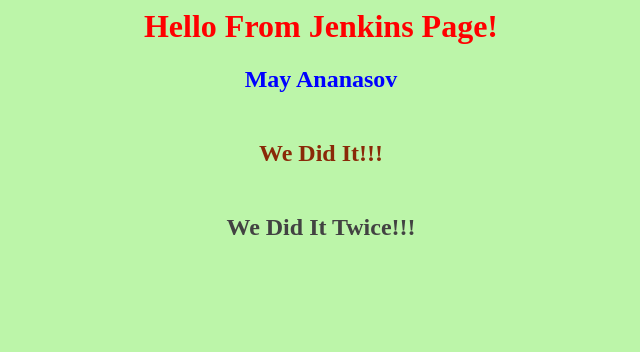
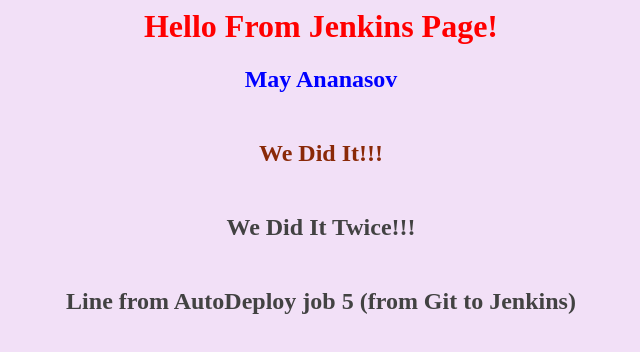
Before and after one commit to LazurenkoOlexander/app-for-jenkins, a plain HTML site: page index.html in a window 1280 px wide. Shown: the whole page, without its empty margins (319-959 px from the left). Drawn offline with Linux system fonts and the light colour scheme.

Commit message:
changed main page and added new line

```diff
--- a/index.html
+++ b/index.html
@@ -1,10 +1,12 @@
 <html>
-<body bgcolor=#BCF5A9>
+<body bgcolor=#F2E0F7>
 <center>
 <h1><font color=red>Hello From Jenkins Page!</font></h1>
 <h2><font color=blue><b>May Ananasov</b></font></h2>
 <h2><br><font color=#8A2908><b>We Did It!!!</b></font></br></h2>
 <h2><br><font color=#424242><b>We Did It Twice!!!</b></font></br></h2>
+<h2><br><font color=#424242><b>Line from AutoDeploy job 5 (from Git to Jenkins)</b></font></br></h2>
+
 </center>
 </body>
 </html>
```
